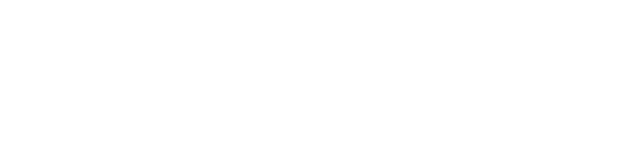
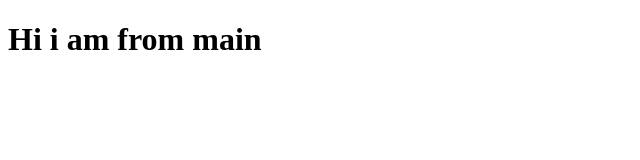
Before and after one commit to nam334/learngit, a plain HTML site: page index.html in a window 1280 px wide. Shown: the whole page, without its empty margins (0-640 px from the left). Drawn offline with Linux system fonts and the light colour scheme.

Commit message:
added line in main

```diff
--- a/index.html
+++ b/index.html
@@ -6,6 +6,6 @@
     <title>Document</title>
 </head>
 <body>
-
+    <h1>Hi i am from main</h1>
 </body>
 </html>
```
